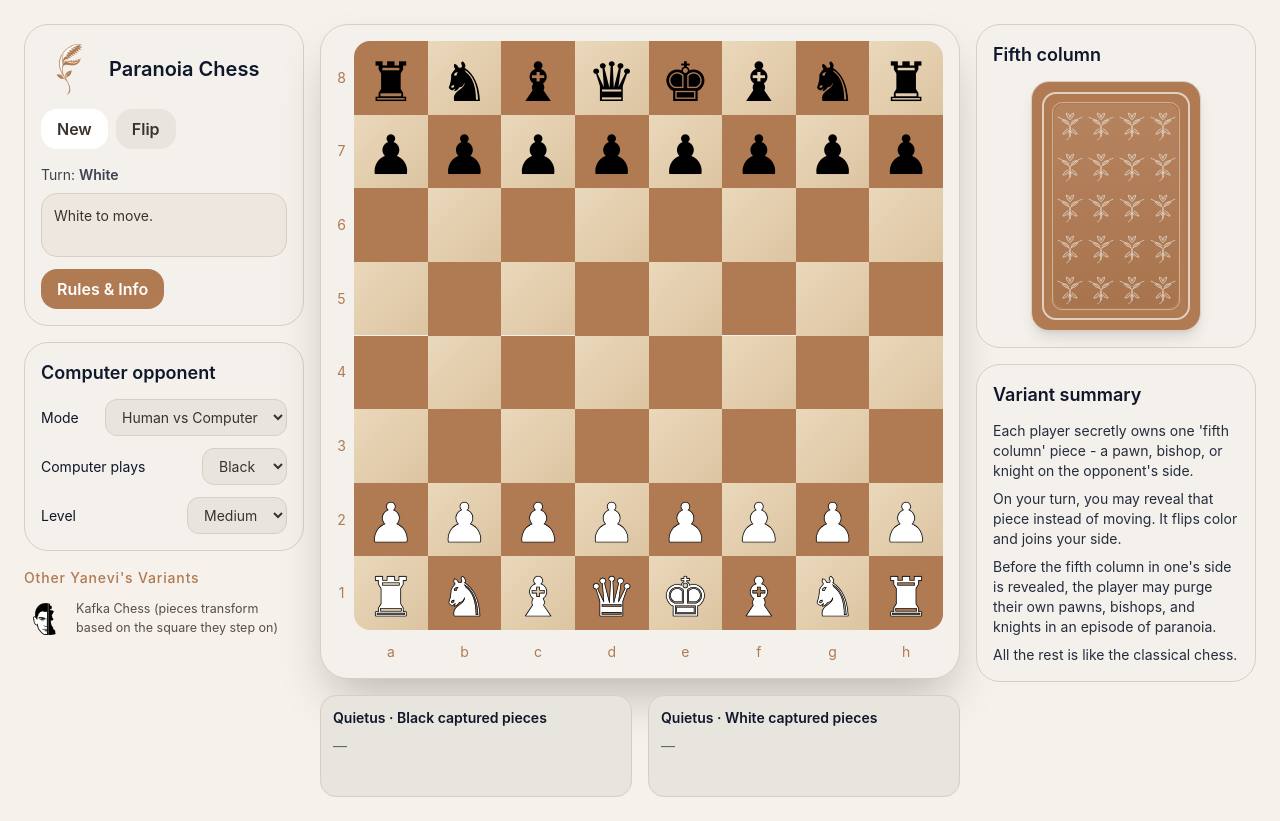
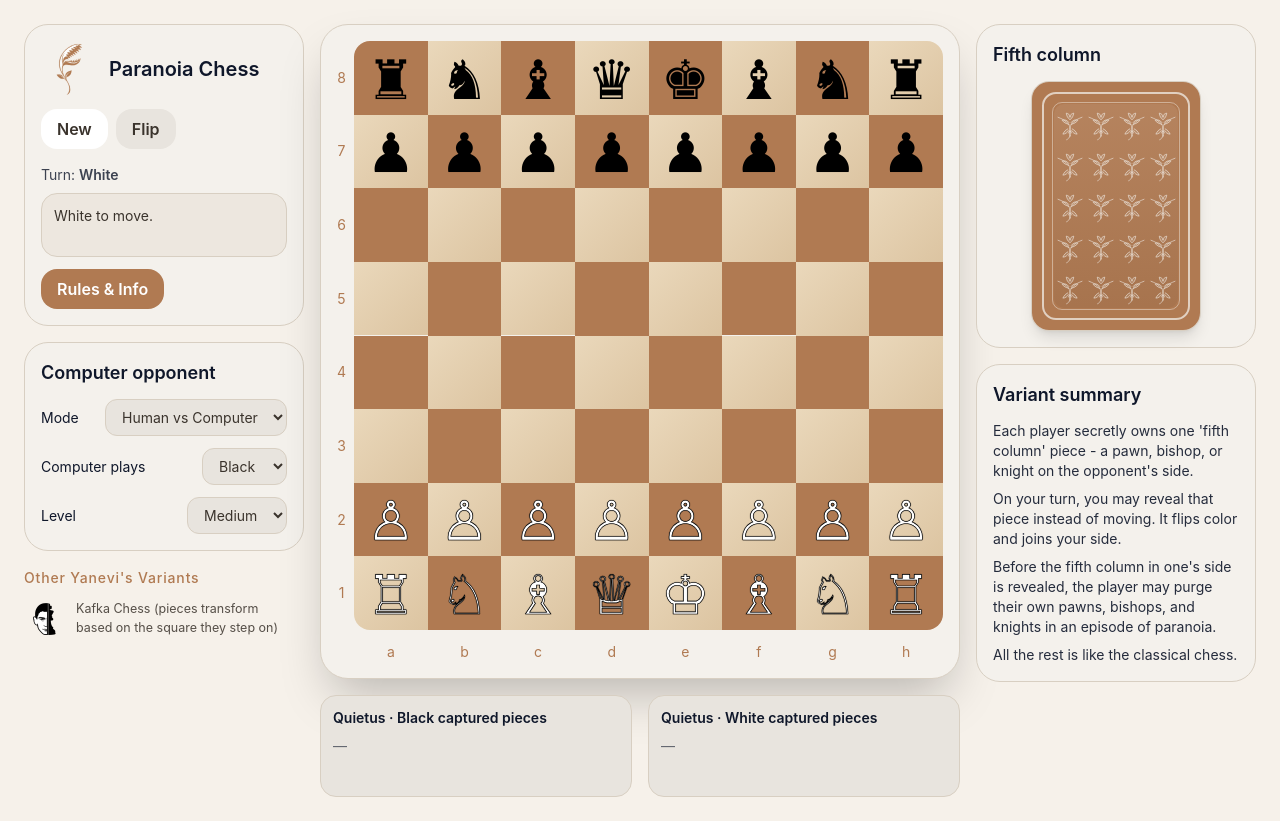
Before and after one commit to kaaalin/Paranoia-Chess, a React (Vite) app: page / in a window 1280 px wide. Built offline with nearby package versions, Linux system fonts and the light colour scheme; the HTML template or start-up script is replaced by a standard one.

Commit message:
Update App.tsx

```diff
--- a/src/App.tsx
+++ b/src/App.tsx
@@ -71,7 +71,7 @@ const RANKS_DESC = [8, 7, 6, 5, 4, 3, 2, 1] as const;
 const PROMOTION_TYPES: Exclude<PieceType, "K" | "P">[] = ["Q", "R", "B", "N"];
 
 const GLYPHS: Record<Color, Record<PieceType, string>> = {
-  white: { K: "♚", Q: "♛", R: "♜", B: "♝", N: "♞", P: "♟" },
+  white: { K: "♔", Q: "♕", R: "♖", B: "♗", N: "♘", P: "♙" },
   black: { K: "♚", Q: "♛", R: "♜", B: "♝", N: "♞", P: "♟" },
 };
 
@@ -1209,6 +1209,7 @@ function SquareView({
         <div
           style={{
             fontSize: pieceSize,
+            fontFamily: '"Times New Roman", "Apple Symbols", "Segoe UI Symbol", "Noto Sans Symbols", serif',
             lineHeight: 1,
             display: "flex",
             alignItems: "center",
@@ -1265,6 +1266,7 @@ function CapturedRow({
               className="relative inline-flex items-start justify-start"
               style={{
                 fontSize: compact ? "1.32rem" : "2.2rem",
+                fontFamily: '"Times New Roman", "Apple Symbols", "Segoe UI Symbol", "Noto Sans Symbols", serif',
                 lineHeight: 1,
                 textShadow: displayColor === "white" ? "0 0 0.6px #000, 0 0 0.6px #000" : "none",
                 WebkitTextStroke: displayColor === "white" ? "0.6px #000" : undefined,
@@ -1372,7 +1374,7 @@ function FifthColumnCard({
                 <div
                   style={{
                     fontSize: compact ? "3.2rem" : "5.2rem",
-                    fontFamily: "Segoe UI Symbol, Noto Sans Symbols, serif",
+                    fontFamily: '"Times New Roman", "Apple Symbols", "Segoe UI Symbol", "Noto Sans Symbols", serif',
                     lineHeight: 1,
                     textShadow: displayPiece.color === "white" ? "0 0 1px #000, 0 0 1px #000" : "none",
                     WebkitTextStroke: displayPiece.color === "white" ? "1px #000" : undefined,
@@ -2225,6 +2227,7 @@ export default function App() {
                     className="rounded-2xl p-4 text-6xl leading-none transition-all duration-150 hover:opacity-85 hover:-translate-y-[1px]"
                     style={{
                       background: "#ffffff",
+                      fontFamily: '"Times New Roman", "Apple Symbols", "Segoe UI Symbol", "Noto Sans Symbols", serif',
                       color: isWhite ? "#ffffff" : "#000000",
                       textShadow: isWhite ? "0 0 1px #000, 0 0 1px #000" : "none",
                       WebkitTextStroke: isWhite ? "0.8px #000" : undefined,
```
